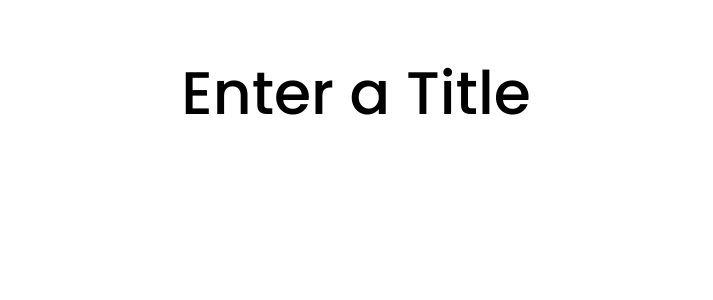
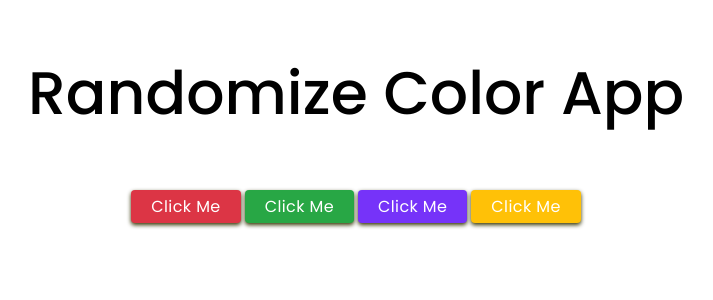
Before and after one commit to spectr-e/react-projects, a React (Vite) app: page / in a window 1280 px wide. Shown: the top 300 px of the page, without its empty margins (284-997 px from the left). Built offline with nearby package versions, Linux system fonts and the light colour scheme.

Commit message:
Create a Color Randomizer App complete

```diff
--- a/src/Projects/01-e-signature-app/EsignatureApp.jsx
+++ b/src/Projects/01-e-signature-app/EsignatureApp.jsx
@@ -44,7 +44,6 @@ const EsignatureApp = () => {
           value={date}
           onChange={handleDate}
           style={inputStyle}
-          className=''
         />
         <input
           type='text'
@@ -52,7 +51,6 @@ const EsignatureApp = () => {
           name='jina'
           style={inputStyle}
           onChange={handleName}
-          className=''
         />
       </footer>
     </div>
--- a/src/Projects/4 - 02-randomize-colors-app/RandomizeColorsApp.jsx
+++ b/src/Projects/4 - 02-randomize-colors-app/RandomizeColorsApp.jsx
@@ -1,9 +1,35 @@
 import { Title } from '../../components'
 
 const RandomizeColorsApp = () => {
+  const handleClick = (e) => {
+    let body = document.querySelector('body')
+    body.style.background = getRandomColor()
+    e.target.style.backgroundColor = getRandomColor()
+  }
+
+  const getRandomColor = () => {
+    let letters = '123456789ABCDEF'
+    let color = '#'
+    for (let i = 0; i < 6; i++) {
+      color += letters[Math.floor(Math.random() * 16)]
+    }
+    return color
+  }
   return (
-    <div className='container'>
-      <Title />
+    <div className='container m-auto text-center'>
+      <Title title={'Randomize Color App'} classes={'mb-4'} />
+      <button className='btn btn-danger' onClick={handleClick}>
+        Click Me
+      </button>
+      <button className='btn btn-success' onClick={handleClick}>
+        Click Me
+      </button>
+      <button className='btn btn-primary' onClick={handleClick}>
+        Click Me
+      </button>
+      <button className='btn btn-warning' onClick={handleClick}>
+        Click Me
+      </button>
     </div>
   )
 }
--- a/src/components/Title.jsx
+++ b/src/components/Title.jsx
@@ -1,6 +1,6 @@
 const Title = ({ title, classes }) => {
   return (
-    <h1 className={!classes ? 'title text-center' : classes}>
+    <h1 className={!classes ? 'title ' : classes && 'title text-center'}>
       {!title ? 'Enter a Title' : title}
     </h1>
   )
```
